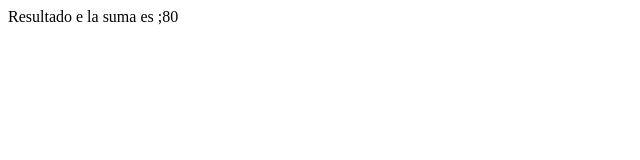
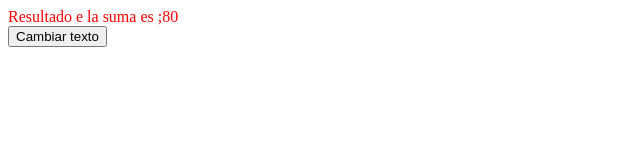
Before and after one commit to hola123-rgb/clase_23-04-25, a plain HTML site: page index.html in a window 1280 px wide. Shown: the whole page, without its empty margins (0-640 px from the left). Drawn offline with Linux system fonts and the light colour scheme.

Commit message:
Update index.html

```diff
--- a/index.html
+++ b/index.html
@@ -6,14 +6,13 @@
     <title>Document</title>
 </head>
 <body>
-    <div id="resultado">Resultado e la suma es ;80</div>
+    <div id="resultado" style="color: red;">Resultado e la suma es ;80</div>
+    <button onclick="javascript: cambiar();">Cambiar texto</button>
     <script>
-        function suma(valor1,valor2)
+       function cambiar()
         {
-          var resultado=valor1+valor2;
-          return resultado;
-        }
-        document.getElementById("resultado").innerHTML="Resultado de la suma es: "+sumar(30,50);
+          document.getElementById("resultado").innerHTML="El texto cambio por seleccionar el boton"
+       }
     </script>
 </body>
 </html>
```
